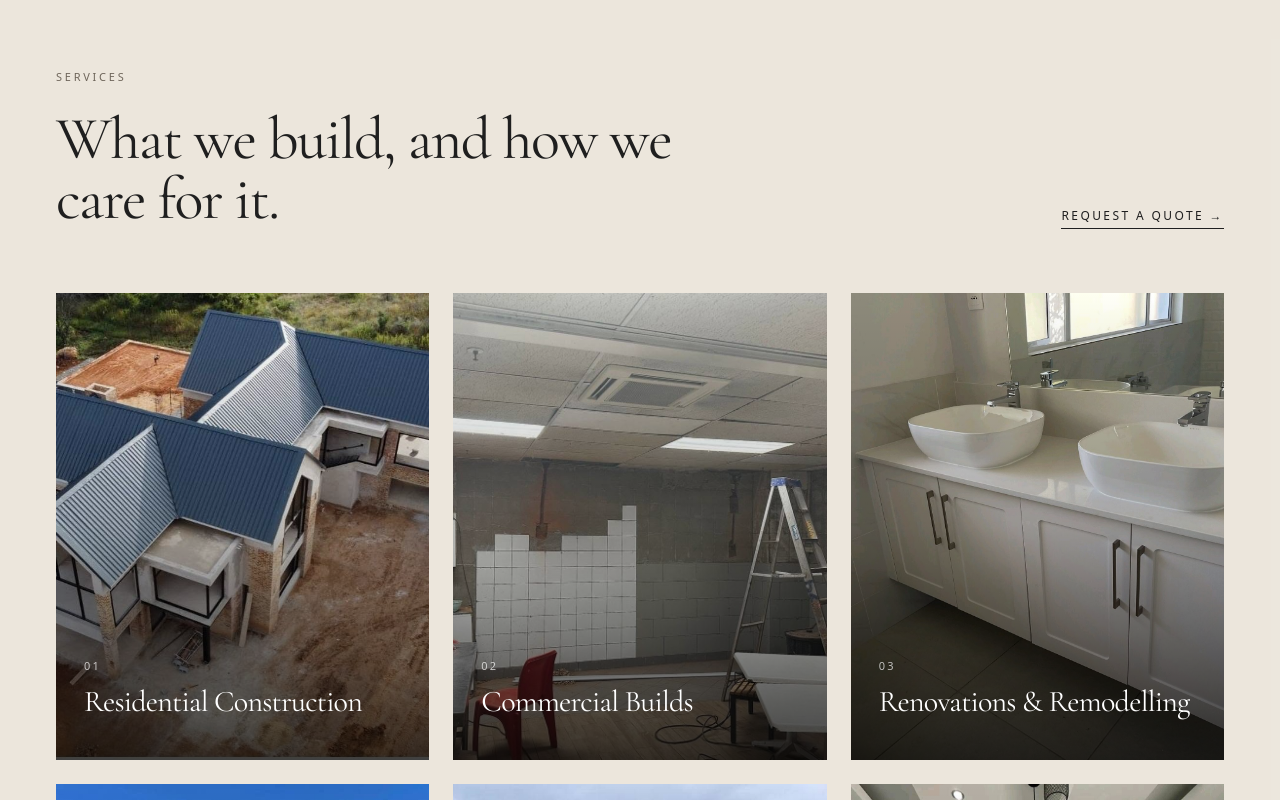
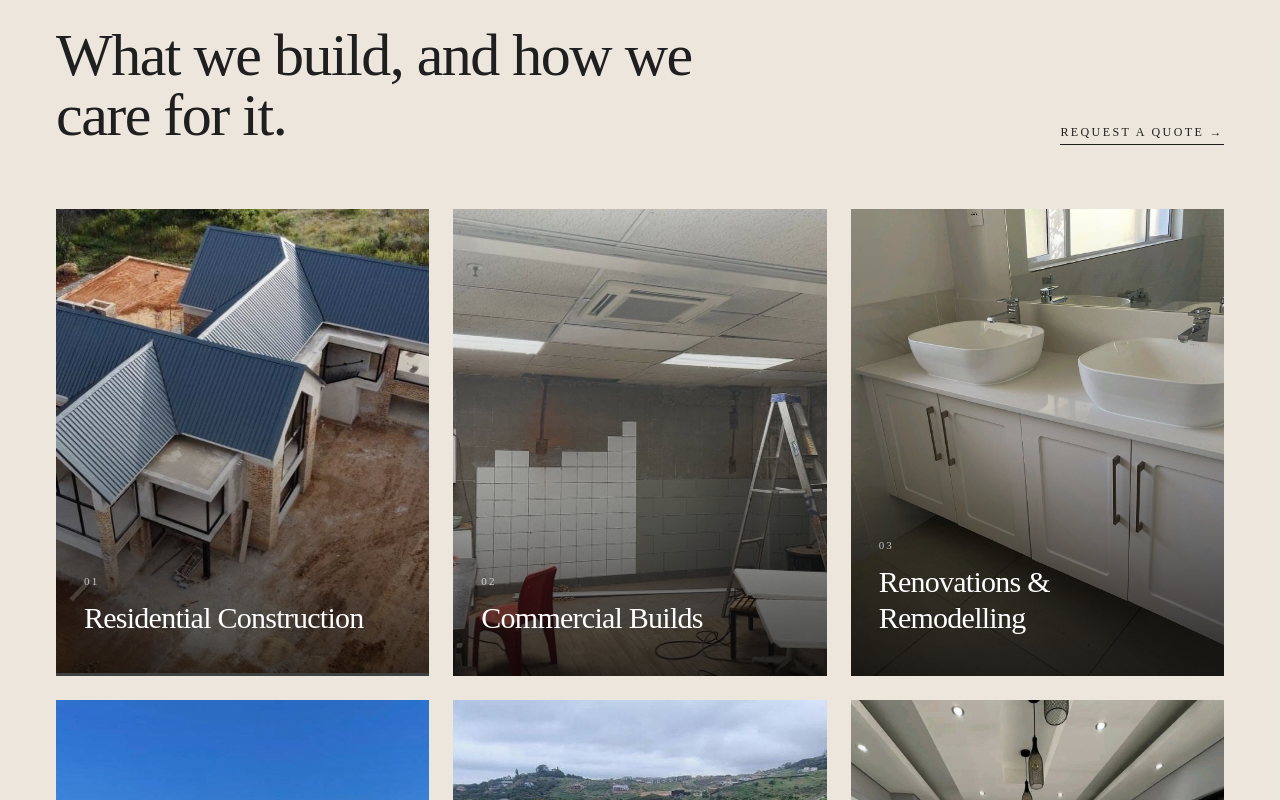
Before and after one commit to nkunzi05/RSC3, a Next.js app in the folder realify-construction/: page / in a window 1280 px wide. Shown: the part 1740-2540 px from the top of the page. Built offline with nearby package versions, Linux system fonts and the light colour scheme.

Commit message:
Ponytail cleanup: drop @fontsource deps, use next/font CSS vars in Tailwind

```diff
--- a/realify-construction/package.json
+++ b/realify-construction/package.json
@@ -9,8 +9,6 @@
     "lint": "next lint"
   },
   "dependencies": {
-    "@fontsource-variable/inter": "^5.3.0",
-    "@fontsource/cormorant-garamond": "^5.3.0",
     "next": "^15.5.27",
     "react": "^19.3.0",
     "react-dom": "^19.3.0"
--- a/realify-construction/tailwind.config.ts
+++ b/realify-construction/tailwind.config.ts
@@ -12,8 +12,8 @@ const config: Config = {
         accent: { DEFAULT: "#A8674A", dark: "#8A523A" }, // terracotta — swap to #6B7F8E for dusty blue
       },
       fontFamily: {
-        serif: ['"Cormorant Garamond"', "Georgia", "serif"],
-        sans: ['"Inter Variable"', "system-ui", "sans-serif"],
+        serif: ["var(--font-cormorant)", "Georgia", "serif"],
+        sans: ["var(--font-inter)", "system-ui", "sans-serif"],
       },
       letterSpacing: { widest2: "0.25em" },
       transitionTimingFunction: { soft: "cubic-bezier(0.22, 1, 0.36, 1)" },
```
Also changed, not shown: 1 other file (tests, documents, lock files or other folders).
